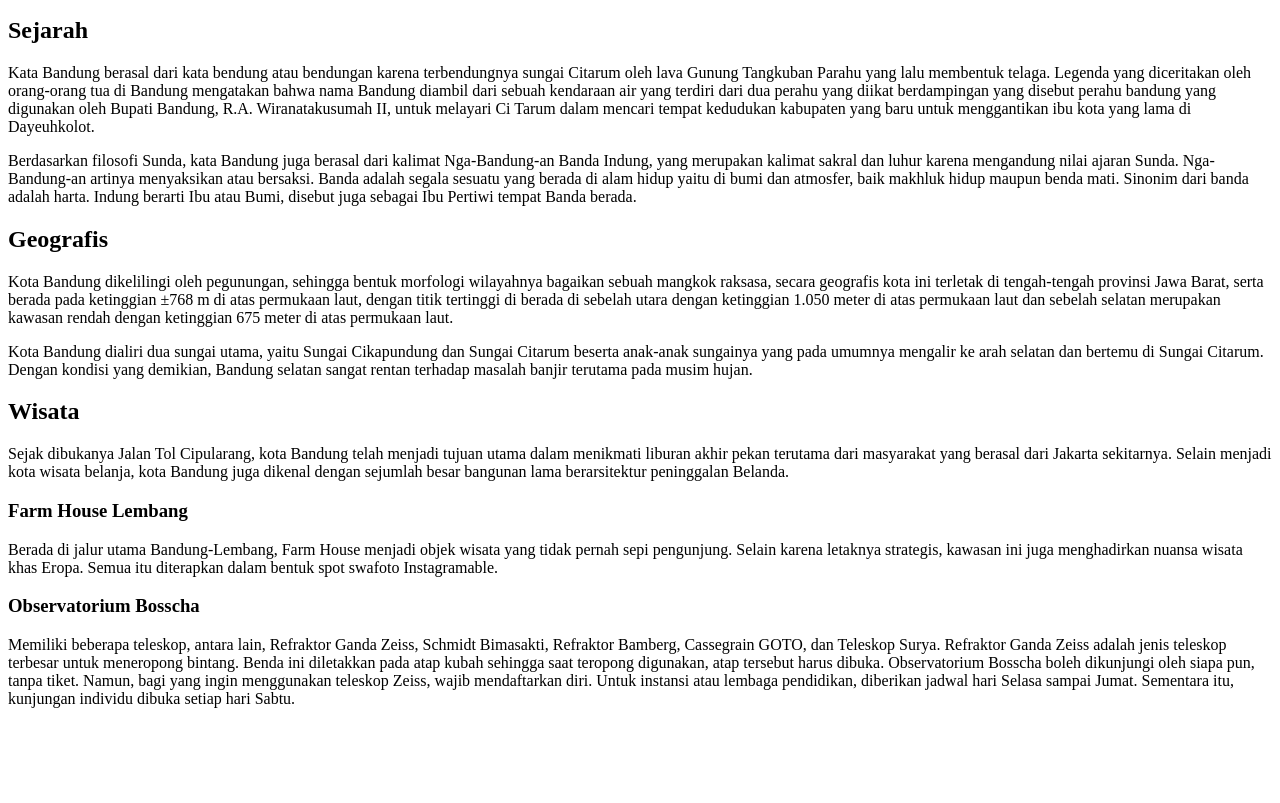
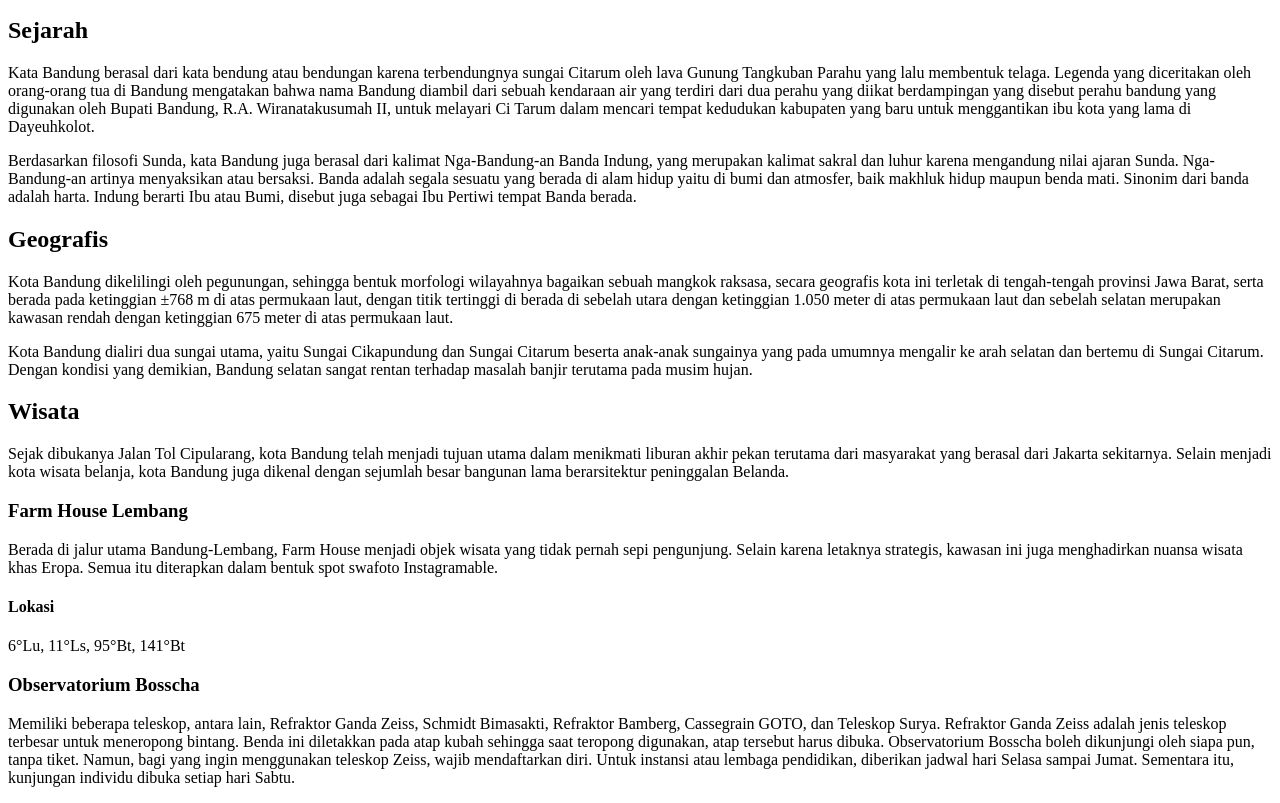
Before and after one commit to bumbum37/IDCamp, a plain HTML site: page index.html in a window 1280 px wide. Shown: the part 101-904 px from the top of the page. Before the commit the page ends 825 px from the top, so only its background shows below. Drawn offline with Linux system fonts and the light colour scheme.

Commit message:
menambahkan h4 ke index.html

```diff
--- a/index.html
+++ b/index.html
@@ -27,6 +27,8 @@
 
 <h3>Farm House Lembang</h3>
 <p>Berada di jalur utama Bandung-Lembang, Farm House menjadi objek wisata yang tidak pernah sepi pengunjung. Selain karena letaknya strategis, kawasan ini juga menghadirkan nuansa wisata khas Eropa. Semua itu diterapkan dalam bentuk spot swafoto Instagramable.</p>
+<h4>Lokasi</h4>
+<p>6°Lu, 11°Ls, 95°Bt, 141°Bt</p>
 
 
 <h3>Observatorium Bosscha</h3>
```
